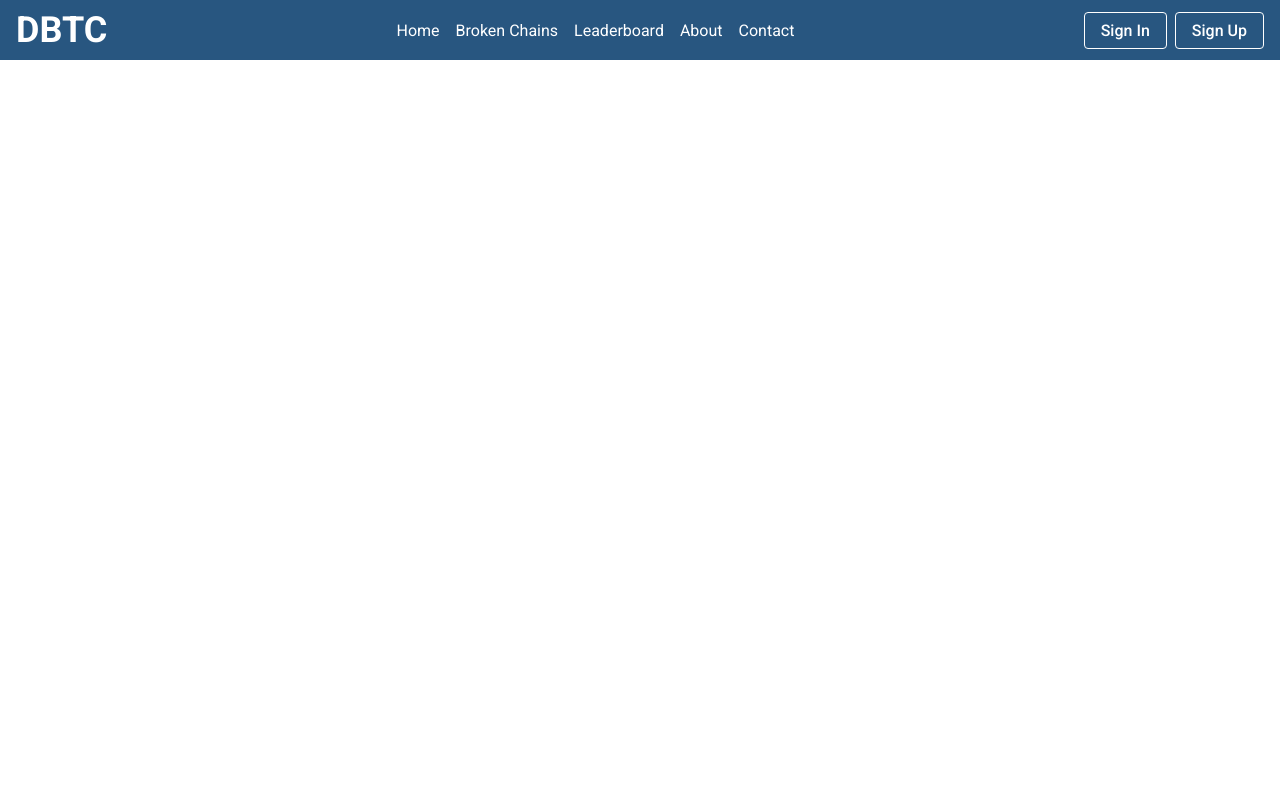
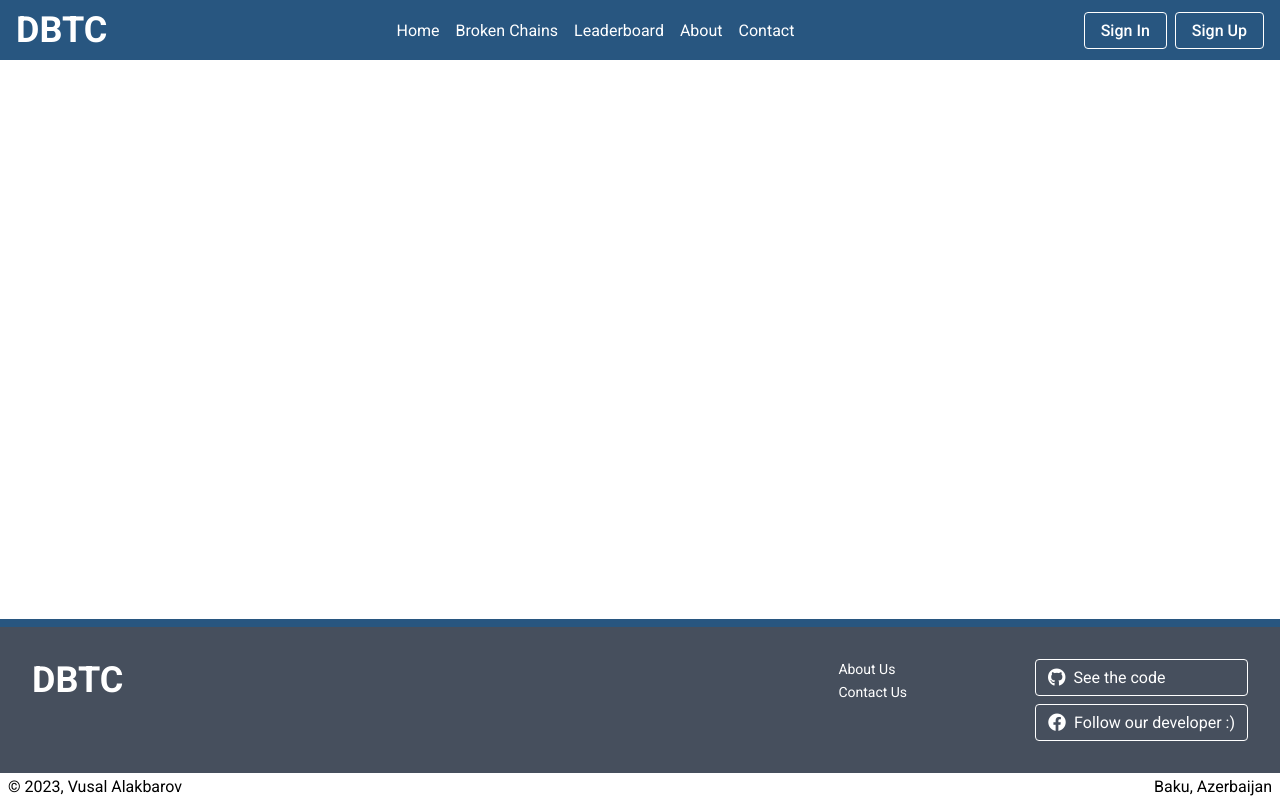
Before and after one commit to iamvusalalakbarov/dbtc, a PHP site: page / in a window 1280 px wide. Run offline with PHP 8.4, Linux system fonts and the light colour scheme.

Commit message:
Created footer.

```diff
--- a/css/style.css
+++ b/css/style.css
@@ -14,6 +14,11 @@ a {
   color: #000;
 }
 
+body {
+  display: flex;
+  flex-direction: column;
+  min-height: 100vh;
+}
 body header {
   display: flex;
   justify-content: space-between;
@@ -61,4 +66,62 @@ body header .log-buttons a {
 body header .log-buttons a:hover {
   color: #285680;
   background: #fff;
+}
+body main {
+  flex: 1;
+}
+body footer .footer-top {
+  display: flex;
+  gap: 128px;
+  padding: 32px;
+  border-top: 8px solid #285680;
+  background: #464f5d;
+}
+body footer .footer-top .logo {
+  margin-right: auto;
+}
+body footer .footer-top .logo a {
+  font-size: 36px;
+  font-weight: 700;
+  color: #fff;
+}
+body footer .footer-top ul {
+  display: flex;
+  flex-direction: column;
+  gap: 4px;
+}
+body footer .footer-top ul li a {
+  font-size: 14px;
+  color: #fff;
+  transition: 200ms all;
+}
+body footer .footer-top ul li a:hover {
+  text-decoration: underline;
+}
+body footer .footer-top .social-buttons {
+  display: flex;
+  flex-direction: column;
+  gap: 8px;
+}
+body footer .footer-top .social-buttons a {
+  display: flex;
+  align-items: flex-start;
+  gap: 8px;
+  padding: 8px 12px;
+  border-radius: 4px;
+  border: 1px solid #fff;
+  color: #fff;
+  transition: 200ms all;
+}
+body footer .footer-top .social-buttons a:hover {
+  color: #464f5d;
+  background: #fff;
+}
+body footer .footer-top .social-buttons a i {
+  font-size: 18px;
+}
+body footer .footer-bottom {
+  display: flex;
+  justify-content: space-between;
+  padding: 4px 8px;
 }/*# sourceMappingURL=style.css.map */
--- a/index.html
+++ b/index.html
@@ -5,6 +5,13 @@
     <meta http-equiv="X-UA-Compatible" content="IE=edge" />
     <meta name="viewport" content="width=device-width, initial-scale=1.0" />
     <title>Don't Break The Chain</title>
+    <link
+      rel="stylesheet"
+      href="https://cdnjs.cloudflare.com/ajax/libs/font-awesome/6.4.0/css/all.min.css"
+      integrity="sha512-iecdLmaskl7CVkqkXNQ/ZH/XLlvWZOJyj7Yy7tcenmpD1ypASozpmT/E0iPtmFIB46ZmdtAc9eNBvH0H/ZpiBw=="
+      crossorigin="anonymous"
+      referrerpolicy="no-referrer"
+    />
     <link rel="stylesheet" href="./css/style.css" />
   </head>
   <body>
@@ -38,5 +45,41 @@
         <a href="#">Sign Up</a>
       </div>
     </header>
+
+    <main></main>
+
+    <footer>
+      <div class="footer-top">
+        <div class="logo">
+          <a href="#">DBTC</a>
+        </div>
+
+        <ul>
+          <li>
+            <a href="#">About Us</a>
+          </li>
+          <li>
+            <a href="#">Contact Us</a>
+          </li>
+        </ul>
+
+        <div class="social-buttons">
+          <a href="https://github.com/vusal11010/dbtc" target="_blank">
+            <i class="fa-brands fa-github"></i>
+            <span>See the code</span>
+          </a>
+
+          <a href="https://www.facebook.com/vusal11010/" target="_blank">
+            <i class="fa-brands fa-facebook"></i>
+            <span>Follow our developer :)</span>
+          </a>
+        </div>
+      </div>
+
+      <div class="footer-bottom">
+        <div>&copy; 2023, Vusal Alakbarov</div>
+        <div>Baku, Azerbaijan</div>
+      </div>
+    </footer>
   </body>
 </html>
--- a/scss/style.scss
+++ b/scss/style.scss
@@ -19,6 +19,10 @@ a {
 }
 
 body {
+  display: flex;
+  flex-direction: column;
+  min-height: 100vh;
+
   header {
     display: flex;
     justify-content: space-between;
@@ -80,4 +84,78 @@ body {
       }
     }
   }
+
+  main {
+    flex: 1;
+  }
+
+  footer {
+    .footer-top {
+      display: flex;
+      gap: 128px;
+      padding: 32px;
+      border-top: 8px solid $myBlue;
+      background: $myGray;
+
+      .logo {
+        margin-right: auto;
+
+        a {
+          font-size: 36px;
+          font-weight: 700;
+          color: #fff;
+        }
+      }
+
+      ul {
+        display: flex;
+        flex-direction: column;
+        gap: 4px;
+
+        li {
+          a {
+            font-size: 14px;
+            color: #fff;
+            transition: 200ms all;
+
+            &:hover {
+              text-decoration: underline;
+            }
+          }
+        }
+      }
+
+      .social-buttons {
+        display: flex;
+        flex-direction: column;
+        gap: 8px;
+
+        a {
+          display: flex;
+          align-items: flex-start;
+          gap: 8px;
+          padding: 8px 12px;
+          border-radius: 4px;
+          border: 1px solid #fff;
+          color: #fff;
+          transition: 200ms all;
+
+          &:hover {
+            color: $myGray;
+            background: #fff;
+          }
+
+          i {
+            font-size: 18px;
+          }
+        }
+      }
+    }
+
+    .footer-bottom {
+      display: flex;
+      justify-content: space-between;
+      padding: 4px 8px;
+    }
+  }
 }
```
Also changed, not shown: 1 other file.
